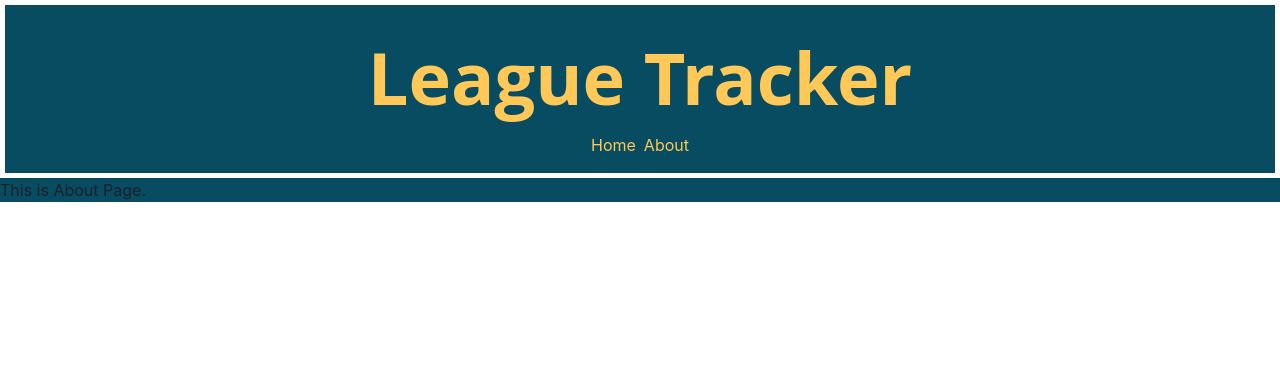
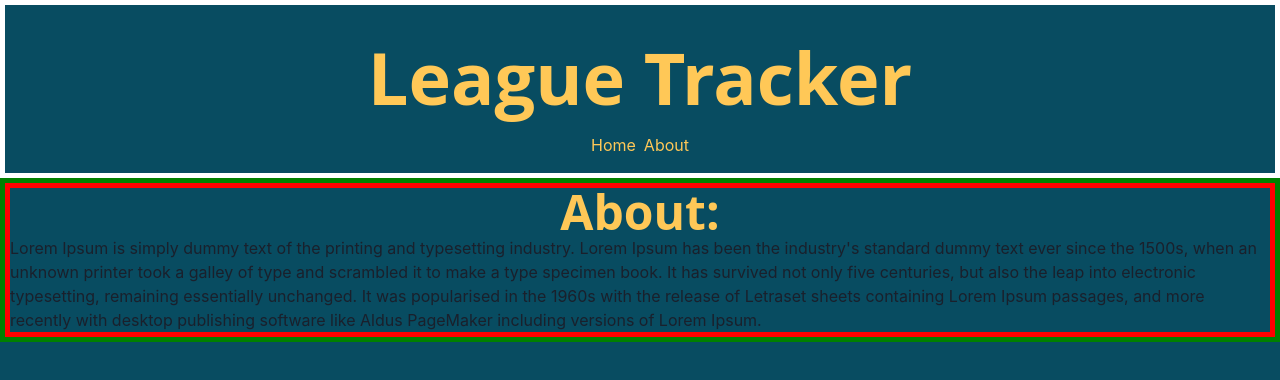
Before and after one commit to chrisumartinez/league-tracker, a React (Create React App) app: page /about in a window 1280 px wide. Shown: the top 380 px of the page. Built offline with nearby package versions, Linux system fonts and the light colour scheme.

Commit message:
added background color into App.css, added dummy text to visualize about page

```diff
--- a/src/App.css
+++ b/src/App.css
@@ -36,3 +36,6 @@
 		transform: rotate(360deg);
 	}
 }
+body {
+	background: #084c61 !important;
+}
--- a/src/App.js
+++ b/src/App.js
@@ -4,6 +4,7 @@ import NavBar from "./components/NavBar.js";
 import { BrowserRouter as Router, Routes, Route } from "react-router-dom";
 import { Home } from "./routes/Home.js";
 import { About } from "./routes/About.js";
+import { Flex } from "@chakra-ui/react";
 
 const App = () => {
 	return (
--- a/src/routes/About.js
+++ b/src/routes/About.js
@@ -1,10 +1,40 @@
 import { Flex } from "@chakra-ui/react";
 import { bgColor } from "../components/color";
+import { Text, Box, Heading } from "@chakra-ui/react";
 
 export const About = () => {
 	return (
-		<Flex bg={bgColor}>
-			<h1>This is About Page.</h1>
+		<Flex
+			display="flex"
+			direction="column"
+			alignItems="center"
+			justifyContent="center"
+			bg={bgColor}
+			border="5px green solid"
+			h="100%"
+		>
+			<Flex
+				border="5px red solid"
+				flexDir="column"
+				justifyContent="center"
+				alignItems="center"
+			>
+				<Heading size="2xl" color="#FFC857" fontFamily="Open Sans">
+					About:
+				</Heading>
+				<Text>
+					Lorem Ipsum is simply dummy text of the printing and
+					typesetting industry. Lorem Ipsum has been the industry's
+					standard dummy text ever since the 1500s, when an unknown
+					printer took a galley of type and scrambled it to make a
+					type specimen book. It has survived not only five centuries,
+					but also the leap into electronic typesetting, remaining
+					essentially unchanged. It was popularised in the 1960s with
+					the release of Letraset sheets containing Lorem Ipsum
+					passages, and more recently with desktop publishing software
+					like Aldus PageMaker including versions of Lorem Ipsum.
+				</Text>
+			</Flex>
 		</Flex>
 	);
 };
```
Lines whose indentation alone changed are shown as unchanged.
